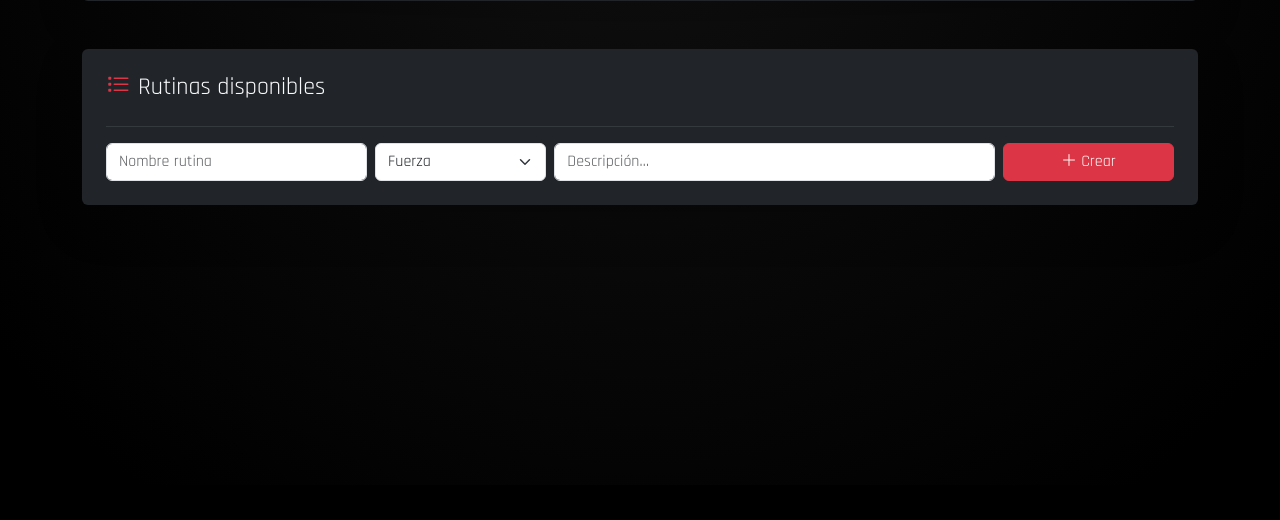
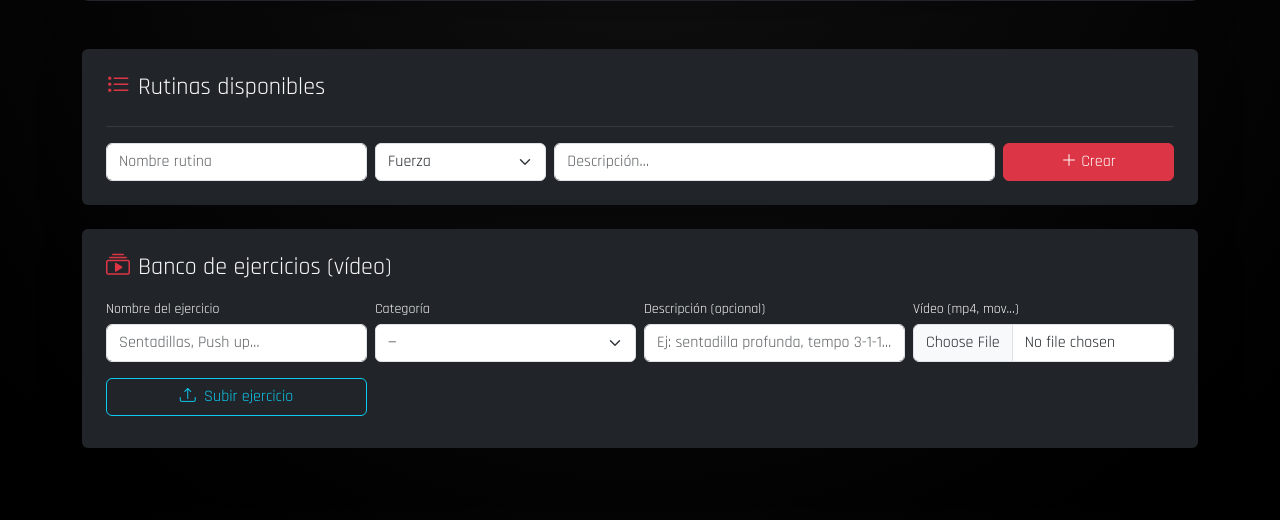
Before and after one commit to Leon555555/vir, a Flask app: page /coach/dashboard in a window 1280 px wide. Shown: the part 315-835 px from the top of the page. Before the commit the page ends 520 px from the top, so only its background shows below. Run offline with Flask 3, Linux system fonts and the light colour scheme; a user stored in the database is signed in; data comes from the database, SQL or seed files in the repository; data that the repository does not hold is empty; some libraries are stand-ins or nearby versions.

Commit message:
actulizacion

```diff
--- a/app/routes.py
+++ b/app/routes.py
@@ -7,13 +7,16 @@ from typing import Any, Dict, List
 
 from flask import (
     Blueprint, render_template, redirect, url_for,
-    flash, request, jsonify
+    flash, request, jsonify, current_app
 )
 from flask_login import login_user, logout_user, login_required, current_user
 from sqlalchemy.exc import InternalError
 from sqlalchemy import text
 
-from app.models import User, DiaPlan, Rutina
+from werkzeug.utils import secure_filename
+import os
+
+from app.models import User, DiaPlan, Rutina, Ejercicio
 from app.extensions import db
 
 
@@ -284,6 +287,7 @@ def dashboard_entrenador():
 
     atletas_db = User.query.filter(User.email != "admin@vir.app").all()
     rutinas_db = Rutina.query.order_by(Rutina.id.desc()).all()
+    ejercicios_db = Ejercicio.query.order_by(Ejercicio.nombre).all()
 
     atletas = [serialize_user(a) for a in atletas_db]
     rutinas = [serialize_rutina(r) for r in rutinas_db]
@@ -293,6 +297,7 @@ def dashboard_entrenador():
         "dashboard_entrenador.html",
         atletas=atletas,
         rutinas=rutinas,
+        ejercicios=ejercicios_db,
         hoy=hoy
     )
 
@@ -355,6 +360,51 @@ def crear_rutina():
 
 
 # =============================================================
+# CREAR EJERCICIO DEL BANCO (CON VIDEO)
+# =============================================================
+@main_bp.route("/admin/ejercicios/nuevo", methods=["POST"])
+@login_required
+def admin_nuevo_ejercicio():
+
+    if current_user.email != "admin@vir.app":
+        flash("Solo el admin puede crear ejercicios", "danger")
+        return redirect(url_for("main.dashboard_entrenador"))
+
+    nombre = request.form.get("nombre", "").strip()
+    categoria = request.form.get("categoria", "").strip()
+    descripcion = request.form.get("descripcion", "").strip()
+    file = request.files.get("video")
+
+    if not nombre or not file:
+        flash("Falta el nombre o el vídeo del ejercicio", "danger")
+        return redirect(url_for("main.dashboard_entrenador"))
+
+    filename = secure_filename(file.filename)
+    if not filename:
+        flash("Nombre de archivo no válido", "danger")
+        return redirect(url_for("main.dashboard_entrenador"))
+
+    upload_folder = os.path.join(current_app.static_folder, "videos_ejercicios")
+    os.makedirs(upload_folder, exist_ok=True)
+
+    save_path = os.path.join(upload_folder, filename)
+    file.save(save_path)
+
+    ejercicio = Ejercicio(
+        nombre=nombre,
+        categoria=categoria,
+        descripcion=descripcion,
+        video_filename=filename
+    )
+
+    db.session.add(ejercicio)
+    db.session.commit()
+
+    flash("Ejercicio subido al banco correctamente", "success")
+    return redirect(url_for("main.dashboard_entrenador"))
+
+
+# =============================================================
 # HEALTHCHECK
 # =============================================================
 @main_bp.route("/healthz")
--- a/app/templates/dashboard_entrenador.html
+++ b/app/templates/dashboard_entrenador.html
@@ -9,6 +9,7 @@
   <h2 class="fw-bold mt-2 text-danger">Panel del Entrenador</h2>
 </div>
 
+<!-- ===================== ATLETAS ======================= -->
 <div class="card bg-dark border-0 shadow-lg mb-5 p-4">
   <h4 class="text-light mb-4">
     <i class="bi bi-people-fill text-danger me-2"></i>Atletas registrados
@@ -44,6 +45,7 @@
   </div>
 </div>
 
+<!-- ===================== RUTINAS ======================= -->
 <div class="card bg-dark border-0 shadow-lg mb-4 p-4">
   <h4 class="text-light mb-3">
     <i class="bi bi-list-task text-danger me-2"></i>Rutinas disponibles
@@ -95,6 +97,74 @@
 
 </div>
 
+<!-- ===================== BANCO DE EJERCICIOS ======================= -->
+<div class="card bg-dark border-0 shadow-lg mb-5 p-4">
+  <h4 class="text-light mb-3">
+    <i class="bi bi-collection-play text-danger me-2"></i>Banco de ejercicios (vídeo)
+  </h4>
+
+  <!-- Form para subir un nuevo ejercicio -->
+  <form action="{{ url_for('main.admin_nuevo_ejercicio') }}"
+        method="POST" enctype="multipart/form-data"
+        class="row g-2 align-items-end mb-4">
+
+    <div class="col-md-3">
+      <label class="form-label text-light small mb-1">Nombre del ejercicio</label>
+      <input name="nombre" class="form-control" placeholder="Sentadillas, Push up…" required>
+    </div>
+
+    <div class="col-md-3">
+      <label class="form-label text-light small mb-1">Categoría</label>
+      <select name="categoria" class="form-select">
+        <option value="">—</option>
+        <option value="fuerza">Fuerza</option>
+        <option value="core">Core</option>
+        <option value="movilidad">Movilidad</option>
+      </select>
+    </div>
+
+    <div class="col-md-3">
+      <label class="form-label text-light small mb-1">Descripción (opcional)</label>
+      <input name="descripcion" class="form-control" placeholder="Ej: sentadilla profunda, tempo 3-1-1…">
+    </div>
+
+    <div class="col-md-3">
+      <label class="form-label text-light small mb-1">Vídeo (mp4, mov…)</label>
+      <input type="file" name="video" class="form-control" accept="video/*" required>
+    </div>
+
+    <div class="col-12 col-md-3 mt-3">
+      <button class="btn btn-outline-info w-100">
+        <i class="bi bi-upload me-1"></i> Subir ejercicio
+      </button>
+    </div>
+  </form>
+
+  <!-- Listado de ejercicios del banco -->
+  <div class="row g-3">
+    {% for e in ejercicios %}
+    <div class="col-md-3">
+      <div class="exercise-card p-2 rounded">
+        <div class="small text-light fw-semibold mb-1">
+          {{ e.nombre }}
+        </div>
+        {% if e.categoria %}
+        <span class="badge bg-secondary small mb-1">{{ e.categoria }}</span>
+        {% endif %}
+        <video
+          src="{{ url_for('static', filename='videos_ejercicios/' ~ e.video_filename) }}"
+          class="w-100 mt-1 rounded"
+          muted
+          loop
+          onmouseenter="this.play()"
+          onmouseleave="this.pause(); this.currentTime=0;">
+        </video>
+      </div>
+    </div>
+    {% endfor %}
+  </div>
+</div>
+
 <style>
 .athlete-card {
   background: #0e0e0e;
@@ -115,6 +185,17 @@
   transform: translateY(-4px);
   box-shadow: 0 0 12px rgba(34,211,238,0.3);
 }
+
+.exercise-card {
+  background: #050505;
+  border: 1px solid rgba(148,163,184,0.35);
+  cursor: default;
+  transition: .2s ease;
+}
+.exercise-card:hover {
+  transform: translateY(-3px);
+  box-shadow: 0 0 10px rgba(59,130,246,0.35);
+}
 </style>
 
 {% endblock %}
```
Also changed, not shown: app/models.py (+51 -4 lines).
